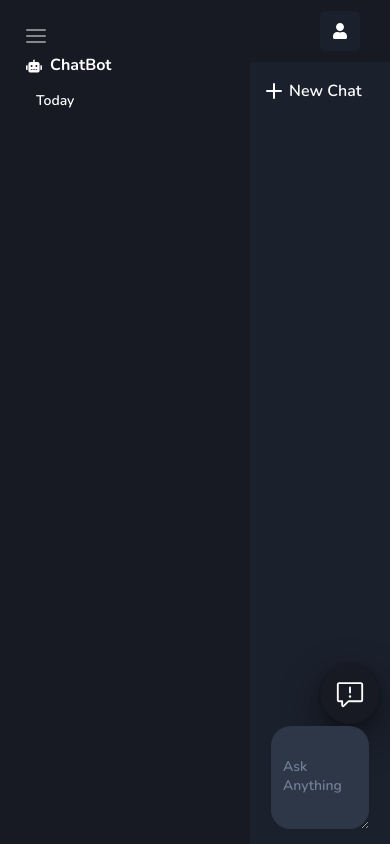
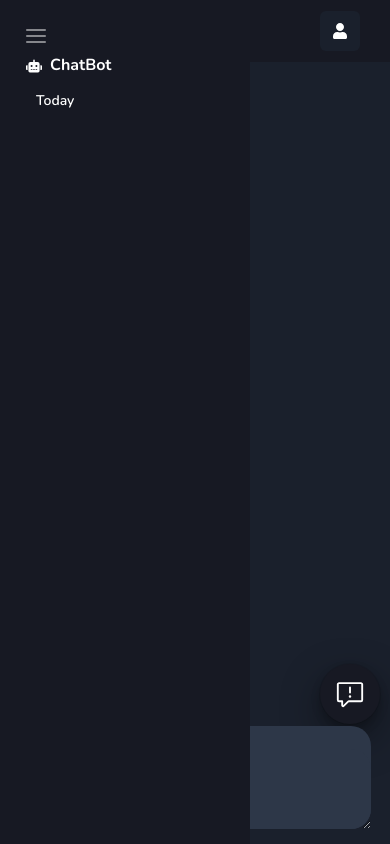
Before and after one commit to KnightDeveloper123/marworx_chatbot, a React (Vite) app: page /#/guestmode in a window 390 px wide. Before the commit this address led to /#/guestmode. Built offline with nearby package versions, Linux system fonts and the light colour scheme.

Commit message:
Responsive

```diff
--- a/src/components/user/Layout.jsx
+++ b/src/components/user/Layout.jsx
@@ -1,14 +1,17 @@
 import { Box, Flex } from "@chakra-ui/react";
 import { Outlet } from "react-router-dom";
 import SideBar from "./SideBar";
+import React from "react";
 
 const Layout = () => {
 
   return (
     <Flex flexDirection="row" height="100vh">
+      <Box zIndex={9999}>
       <SideBar />
+      </Box>
 
-      <Box flex="1">
+      <Box flex="1" zIndex={1}>
         <Outlet />
       </Box>
     </Flex>
--- a/src/components/user/MainPage.jsx
+++ b/src/components/user/MainPage.jsx
@@ -188,7 +188,7 @@ const MainPage = () => {
                     position: "top",
                     isClosable: true,
                 })
-
+                setReportData("");
             }).catch((err) => {
                 console.log(err);
             })
@@ -222,7 +222,7 @@ const MainPage = () => {
 
     return (
 
-        <Flex h="100vh" bgColor="#1A202C" flexDir="column" justifyContent="space-between" alignItems={'center'} gap={4} >
+        <Flex zIndex={1} h="100vh" bgColor="#1A202C" flexDir="column" justifyContent="space-between" alignItems={'center'} gap={4} >
             <Flex bg={'#171923'} h={'90px'} w={'100%'} >
                 <Flex bg={'#171923'} w={'100%'} justifyContent={'flex-end'} alignItems={'center'}>
                     <Menu >
@@ -280,6 +280,7 @@ const MainPage = () => {
 
 
             <Button
+            zIndex={1}
                 onClick={() => { navigate(`/${userid}`); }}
                 alignSelf={'flex-start'} colorScheme='#1A202C'><AddIcon mr={'7px'} /> New Chat
             </Button>
@@ -290,7 +291,7 @@ const MainPage = () => {
                 flexDir={"column"}
                 overflowY={"auto"}
 
-                w={"70%"}
+                w={{md:"70%" , base:"100%"}}
                 p={4}
                 sx={{
                     "&::-webkit-scrollbar": {
@@ -359,7 +360,7 @@ const MainPage = () => {
 
 
 
-            <Flex bg={'#2D3748'} color={'white'} h={'150px'} w={'70%'} borderRadius="20px" mb="15px" zIndex="20" flexDirection="column-reverse" >
+            <Flex bg={'#2D3748'} color={'white'} h={'150px'} w={{md:'70%', base:'90%'}} borderRadius="20px" mb="15px" zIndex="20" flexDirection="column-reverse" >
                 <Flex justifyContent="flex-end">
                     {value.length > 0 ? <Button w="40px" h="40px" color={"white"} bg="#171923" borderRadius="100%" m="5px"
                         _hover={{ bg: "#4A90E2" }}
@@ -422,7 +423,18 @@ const MainPage = () => {
                                         <PopoverCloseButton />
                                         <PopoverBody bgColor="#2D3748">
                                             <Box>
-                                                <Textarea placeholder='Describe the issue' value={reportData} onChange={(e) => setReportData(e.target.value)} />
+                                                <Textarea placeholder='Describe the issue'
+                                                value={reportData} onChange={(e) => setReportData(e.target.value)}
+                                                onKeyDown={(event) => {
+                                                    if (event.key === "Enter" && !event.shiftKey) {
+                                                        event.preventDefault();
+                                                        if (reportData.trim() !== "") {
+                                                            handleReport(reportData);
+                                                             onClose();
+                                                        }
+                                                    }
+                                                }}
+                                                />
                                             </Box>
                                             <Box display={"flex"} justifyContent={"flex-end"}>
                                                 <Button
--- a/src/components/user/SideBar.jsx
+++ b/src/components/user/SideBar.jsx
@@ -14,9 +14,7 @@ const SideBar = () => {
 
   const {clearChat } = useContext(AppContext);
 
-
   const { id } = useParams();
-
   const { userid } = useParams();
 
   const navigate = useNavigate();
@@ -85,7 +83,8 @@ const SideBar = () => {
         p={isOpen ? "4" : "0"}
         color="white"
         transition="width 0.5s"
-        position="relative"
+        z-index={9999}
+        position={{base: "absolute", md: "unset"}}
         overflowY={"auto"}
         sx={{
           "&::-webkit-scrollbar": {
@@ -104,6 +103,7 @@ const SideBar = () => {
           },
       }}
       >
+
 
         {isOpen && (
           <IconButton
```
